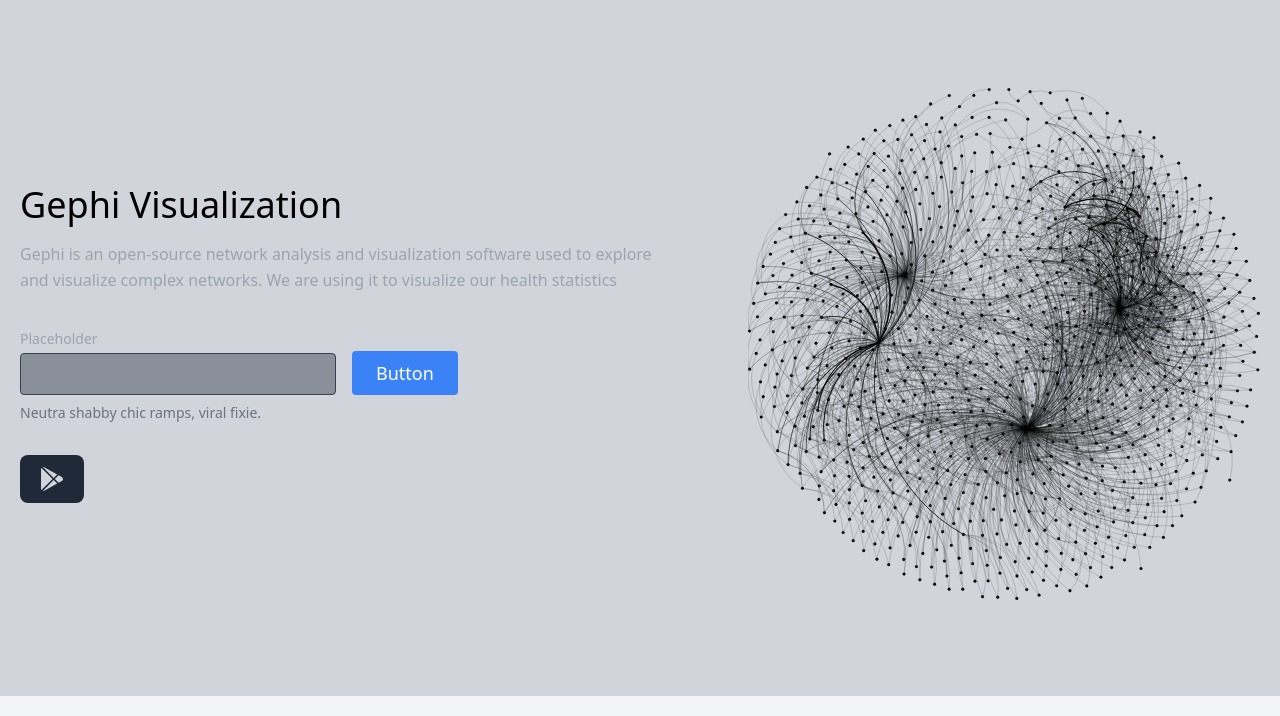
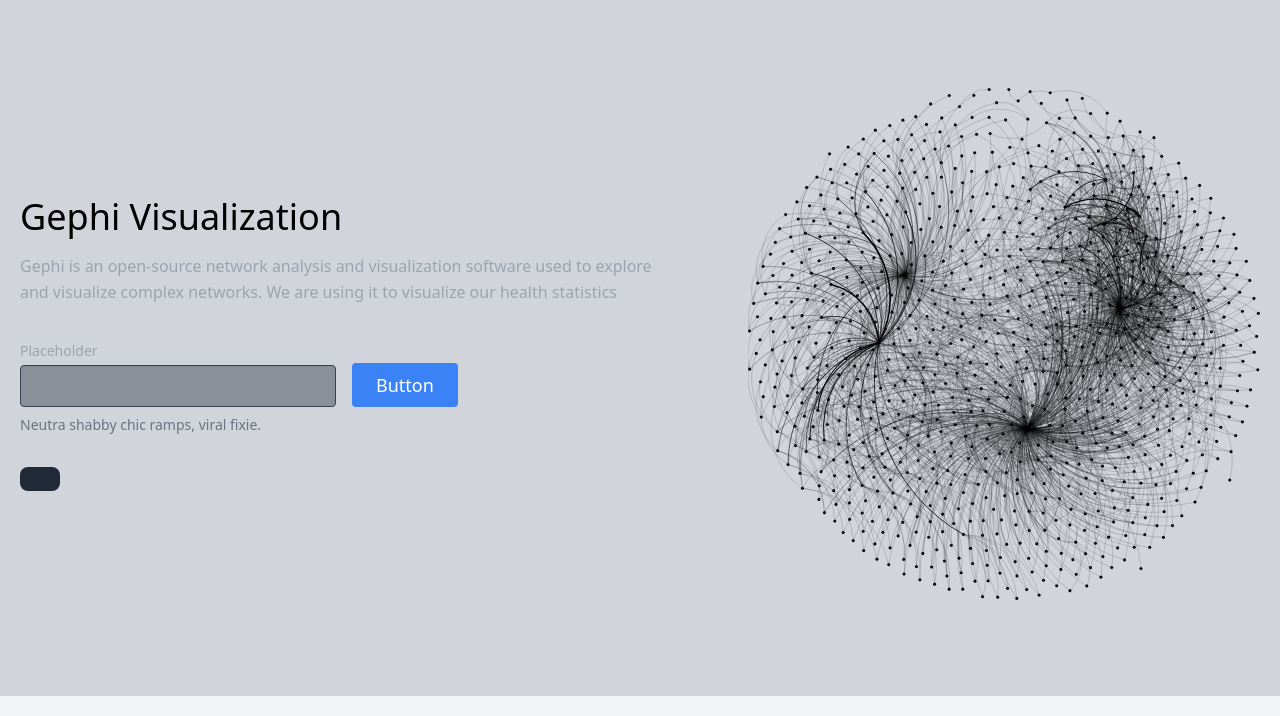
Before and after one commit to CatastrophistUser/18CSE301J-Information-Visualization, a website: page index.html in a window 1280 px wide. Shown: the part 740-1456 px from the top of the page. Drawn offline with nearby package versions, Linux system fonts and the light colour scheme.

Commit message:
Update index.html

```diff
--- a/index.html
+++ b/index.html
@@ -95,9 +95,6 @@
             <p class="text-sm mt-2 text-gray-500 mb-8 w-full">Neutra shabby chic ramps, viral fixie.</p>
             <div class="flex lg:flex-row md:flex-col text-gray-300">
               <button class="bg-gray-800 inline-flex py-3 px-5 rounded-lg items-center hover:bg-gray-700 hover:text-white focus:outline-none">
-                <svg xmlns="http://www.w3.org/2000/svg" fill="currentColor" class="w-6 h-6" viewBox="0 0 512 512">
-                  <path d="M99.617 8.057a50.191 50.191 0 00-38.815-6.713l230.932 230.933 74.846-74.846L99.617 8.057zM32.139 20.116c-6.441 8.563-10.148 19.077-10.148 30.199v411.358c0 11.123 3.708 21.636 10.148 30.199l235.877-235.877L32.139 20.116zM464.261 212.087l-67.266-37.637-81.544 81.544 81.548 81.548 67.273-37.64c16.117-9.03 25.738-25.442 25.738-43.908s-9.621-34.877-25.749-43.907zM291.733 279.711L60.815 510.629c3.786.891 7.639 1.371 11.492 1.371a50.275 50.275 0 0027.31-8.07l266.965-149.372-74.849-74.847z"></path>
-                </svg>
               </button>
             </div>
           </div>
```
